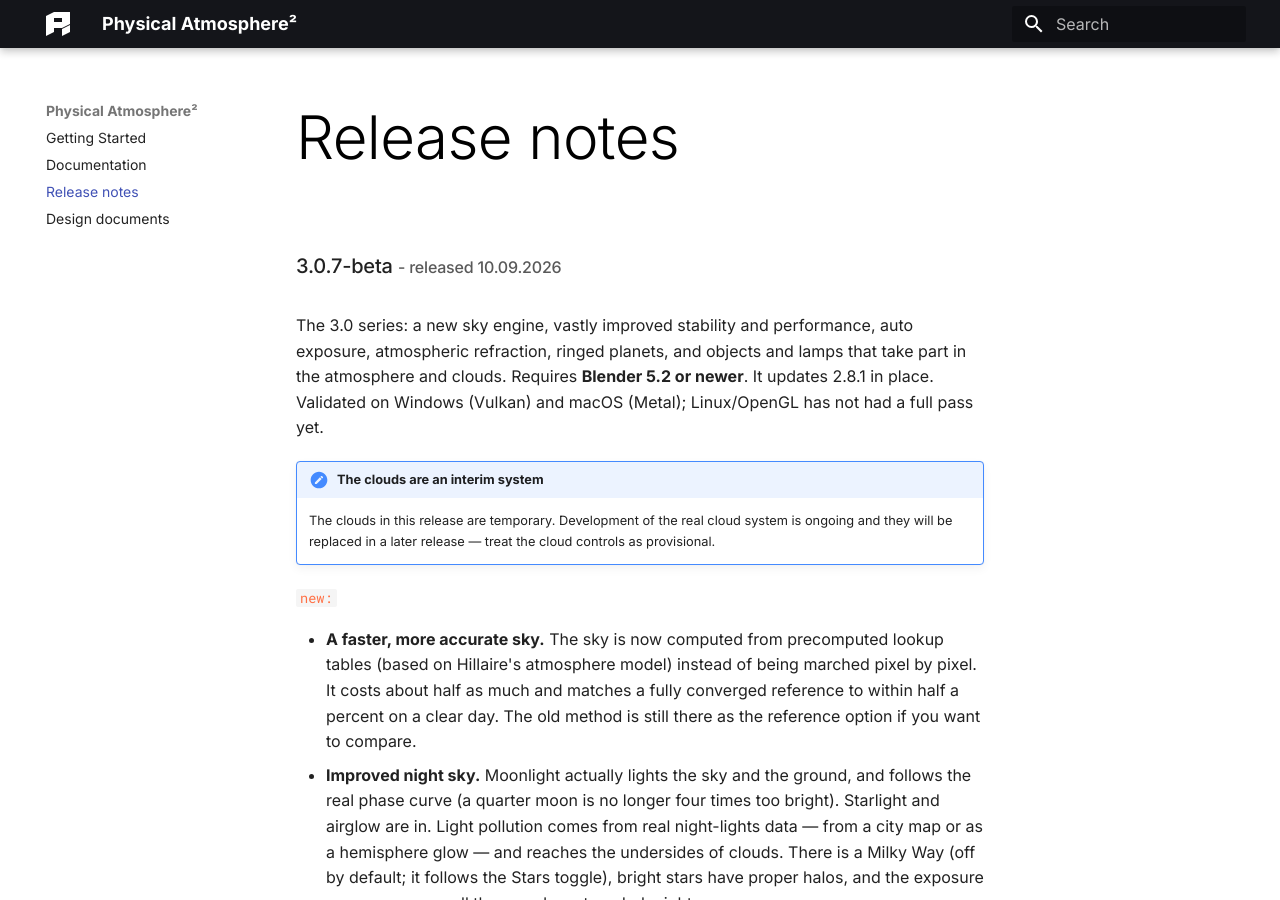
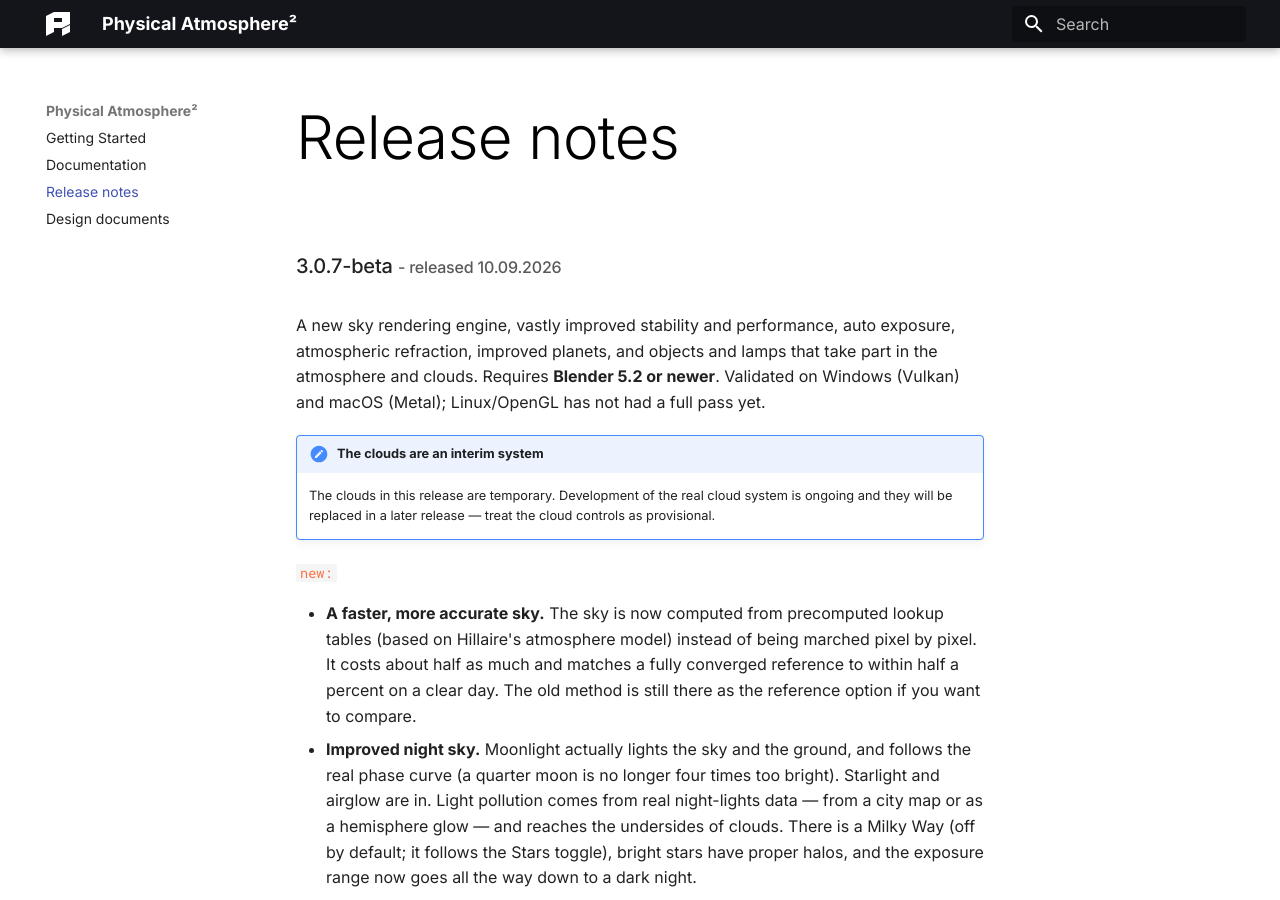
Before and after one commit to PhysicalAddons/web-pa, an MkDocs documentation site: the page built from docs/release-notes.md, in a window 1280 px wide and 900 px high. Built offline with MkDocs 1.6.1 and Material for MkDocs 9.7.7, drawn with Linux system fonts in a browser that asks for light colours.

Commit message:
Release notes: 3.0.7-beta intro as supplied
Co-Authored-By: Claude Fable 5.1 <noreply@anthropic.com>

```diff
--- a/docs/release-notes.md
+++ b/docs/release-notes.md
@@ -1,6 +1,6 @@
 ### 3.0.7-beta <small>- released 10.09.2026</small>
 
-The 3.0 series: a new sky engine, vastly improved stability and performance, auto exposure, atmospheric refraction, ringed planets, and objects and lamps that take part in the atmosphere and clouds. Requires **Blender 5.2 or newer**. It updates 2.8.1 in place. Validated on Windows (Vulkan) and macOS (Metal); Linux/OpenGL has not had a full pass yet.
+A new sky rendering engine, vastly improved stability and performance, auto exposure, atmospheric refraction, improved planets, and objects and lamps that take part in the atmosphere and clouds. Requires **Blender 5.2 or newer**. Validated on Windows (Vulkan) and macOS (Metal); Linux/OpenGL has not had a full pass yet.
 
 !!! note "The clouds are an interim system"
     The clouds in this release are temporary. Development of the real cloud system is ongoing and they will be replaced in a later release — treat the cloud controls as provisional.
```
